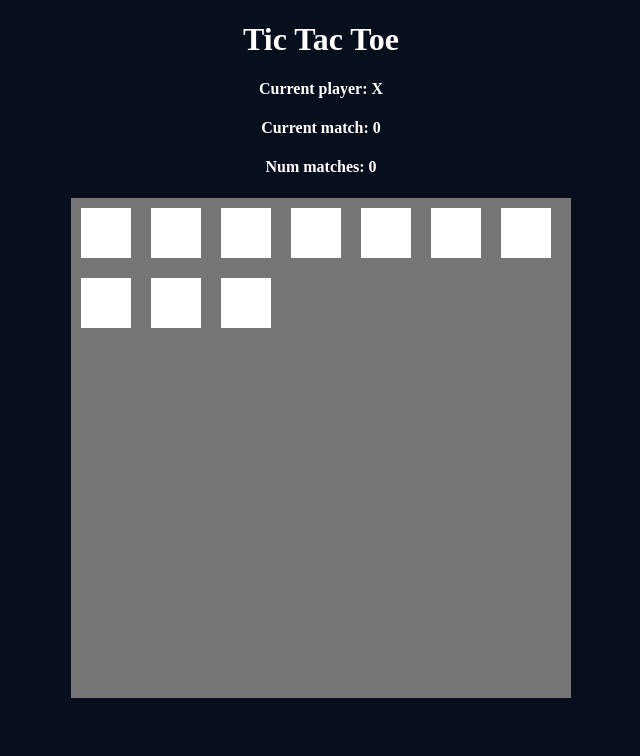
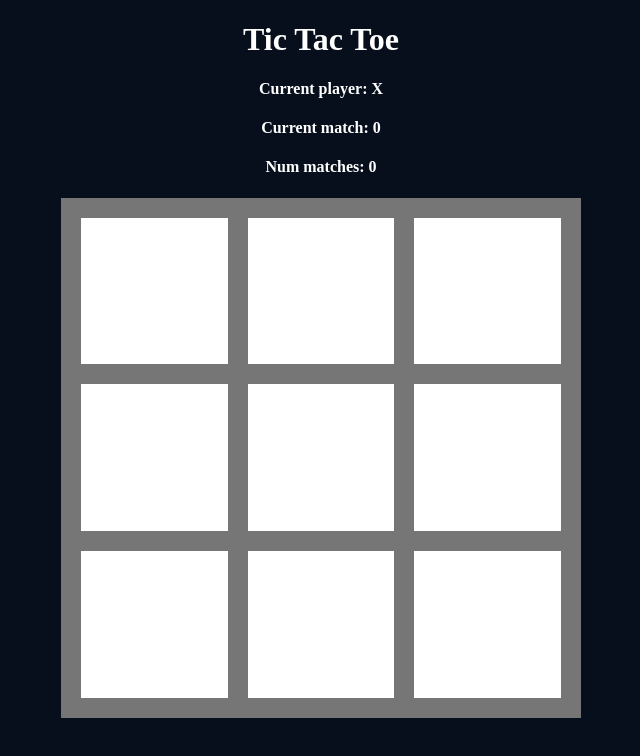
Before and after one commit to aelawson/tic_tac_toe, a React app: page / in a window 1280 px wide. Shown: the top 756 px of the page, without its empty margins (319-959 px from the left). Built offline with nearby package versions, Linux system fonts and the light colour scheme.

Commit message:
Add dynamic tile sizing. Change board to be a 1D, flattened array.

```diff
--- a/src/components/app.jsx
+++ b/src/components/app.jsx
@@ -27,6 +27,7 @@ export class App extends React.Component {
 				/>
 				<Board
 					board = {board}
+					boardDim = {boardDim}
 					currentPlayer = {currentPlayer}
 					makeMove = {makeMove}
 					resetBoard = {resetBoard}
--- a/src/components/board.jsx
+++ b/src/components/board.jsx
@@ -3,8 +3,19 @@ import Tile from './tile';
 
 require('./css/board.css');
 
+export function getTileSize(boardDim) {
+	var marginSize = 10;
+	var boardSize = 500;
+	var remSpace = boardSize - (boardDim * (marginSize * 2))
+	var tileSize = remSpace / boardDim;
+	return tileSize;
+};
+
 export default class Board extends React.Component {
 	render() {
+		console.log(this.props.boardDim);
+		const tileSize = getTileSize(this.props.boardDim);
+		console.log(tileSize);
 		return (
 			<div id="board">
 				{
@@ -12,8 +23,9 @@ export default class Board extends React.Component {
 					this.props.board.map((index) => {
 						return (
 							<Tile
+								key = {index}
 								tileId = {index}
-								key = {index}
+								tileSize = {tileSize}
 							/>
 						);
 					})
--- a/src/components/css/board.css
+++ b/src/components/css/board.css
@@ -3,4 +3,5 @@
 	margin: auto;
 	width: 500px;
 	height: 500px;
+	padding: 10px;
 }
--- a/src/components/css/tile.css
+++ b/src/components/css/tile.css
@@ -1,7 +1,5 @@
 .tile {
 	float: left;
 	margin: 10px;
-	width: 50px;
-	height: 50px;
 	background-color: #FFFFFF;
 }
--- a/src/components/tile.jsx
+++ b/src/components/tile.jsx
@@ -4,10 +4,15 @@ require('./css/tile.css');
 
 export default class Tile extends React.Component {
 	render() {
+		const tileStyle = {
+			width: this.props.tileSize + "px",
+			height: this.props.tileSize + "px"
+		};
 		return (
 			<div
 				className="tile"
 				onClick={this.handleClick.bind(this)}
+				style={tileStyle}
 			>
 			</div>
 		);
--- a/src/reducers/reducer.js
+++ b/src/reducers/reducer.js
@@ -3,8 +3,8 @@ import * as GameTypes from '../constants/gametypes';
 import _ from 'lodash';
 
 export const initialState = {
-	board: [0,1,2,3,4,5,6,7,8,9],
-	boardDim: 0,
+	board: createBoard(3),
+	boardDim: 3,
 	currentMatch: 0,
 	numMatches: 0,
 	currentPlayer: GameTypes.PLAYER_ONE,
@@ -12,10 +12,11 @@ export const initialState = {
 };
 
 export function createBoard(boardDim) {
-	var rows = new Array(boardDim);
-	for (var i = 0; i < boardDim; i++) {
+	const flatSize = boardDim * boardDim;
+	var rows = new Array(flatSize);
+	for (var i = 0; i < flatSize; i++) {
 		// Add array of size 'boardDim' to represent cols.
-		rows[i] = new Array(boardDim);
+		rows[i] = i;
 	}
 	return rows;
 }
```
Also changed, not shown: 1 other file (tests, documents, lock files or other folders).
